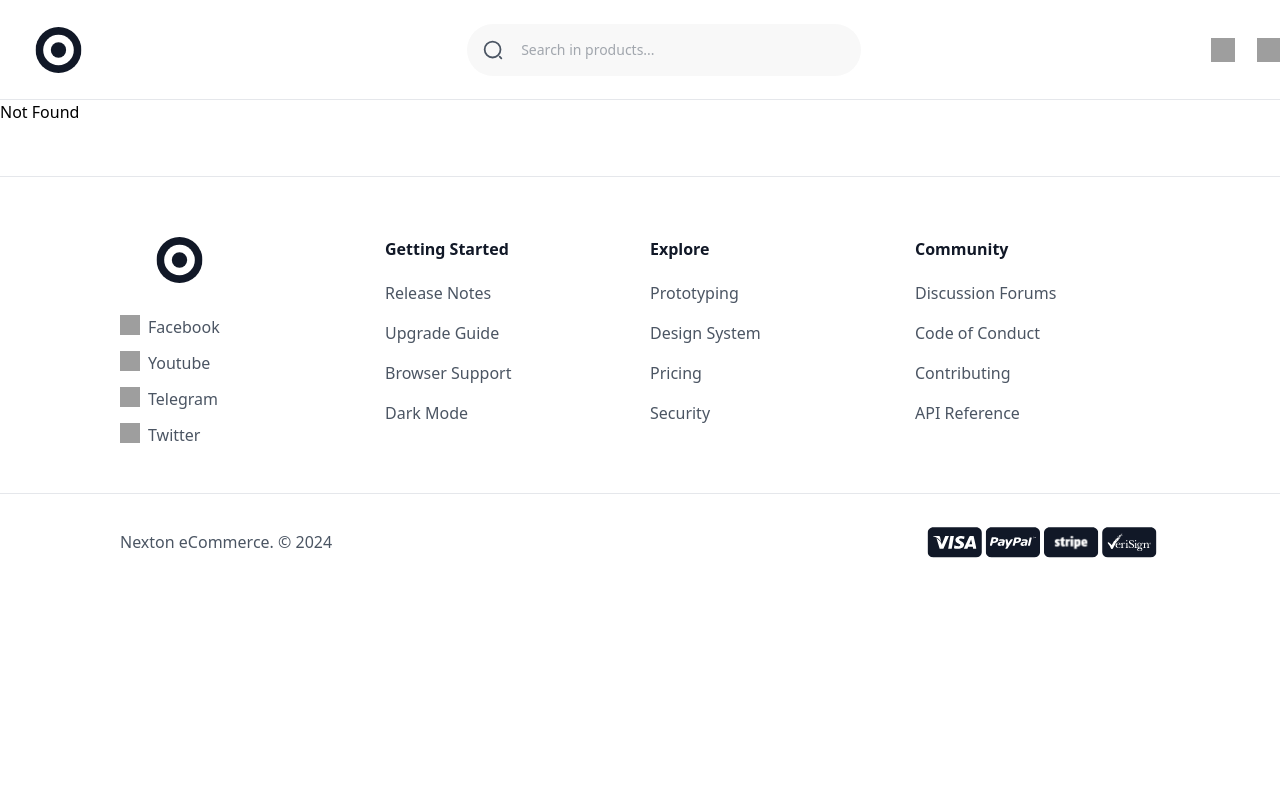
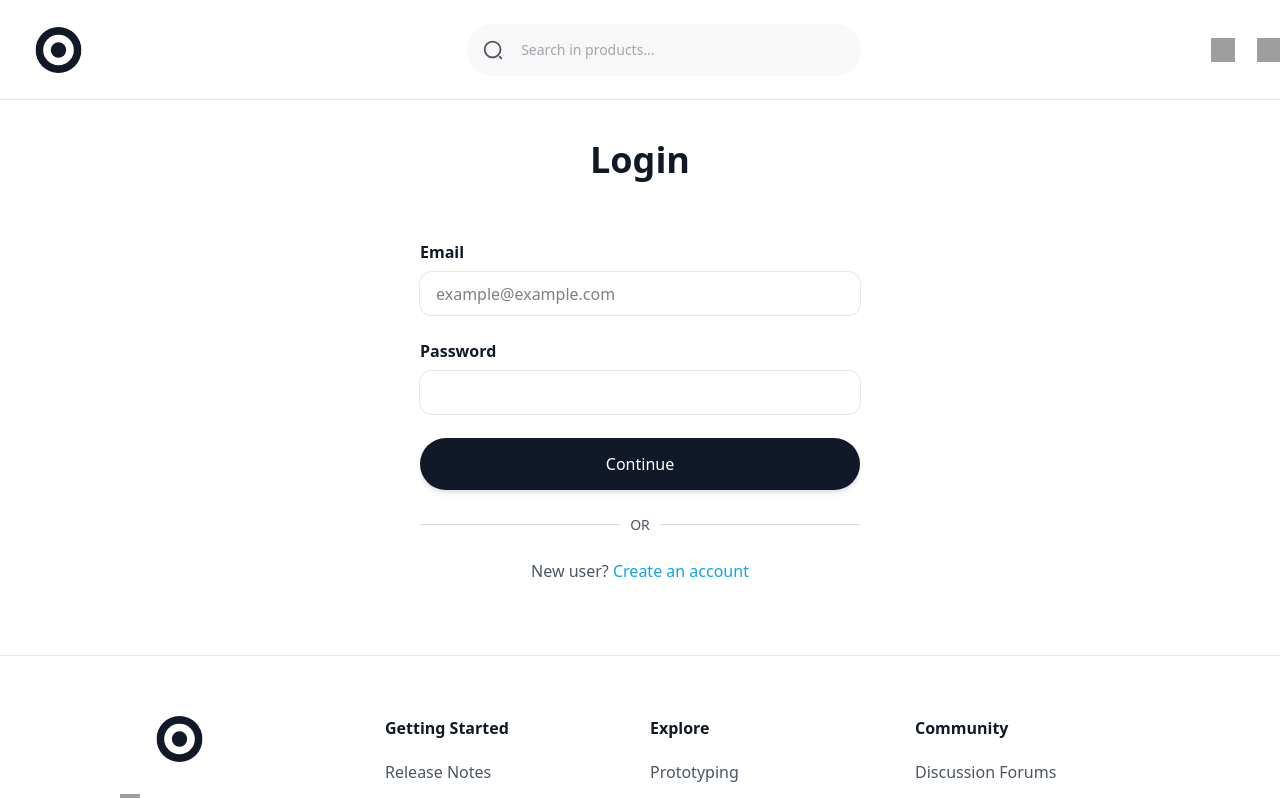
Before and after one commit to nafis-bin/nexton, a React (Vite) app: page /login in a window 1280 px wide. Shown: the top 798 px of the page. Built offline with nearby package versions, Linux system fonts and the light colour scheme; grey boxes are pictures that could not be loaded.

Commit message:
feat: login route ui completed

```diff
--- a/src/routeTree.gen.ts
+++ b/src/routeTree.gen.ts
@@ -12,6 +12,7 @@ import { Route as rootRouteImport } from './routes/__root'
 import { Route as IndexRouteImport } from './routes/index'
 import { Route as ShopsIndexRouteImport } from './routes/shops/index'
 import { Route as ShopsShopIdRouteImport } from './routes/shops/$shopId'
+import { Route as authLoginRouteImport } from './routes/(auth)/login'
 
 const IndexRoute = IndexRouteImport.update({
   id: '/',
@@ -28,33 +29,42 @@ const ShopsShopIdRoute = ShopsShopIdRouteImport.update({
   path: '/shops/$shopId',
   getParentRoute: () => rootRouteImport,
 } as any)
+const authLoginRoute = authLoginRouteImport.update({
+  id: '/(auth)/login',
+  path: '/login',
+  getParentRoute: () => rootRouteImport,
+} as any)
 
 export interface FileRoutesByFullPath {
   '/': typeof IndexRoute
+  '/login': typeof authLoginRoute
   '/shops/$shopId': typeof ShopsShopIdRoute
   '/shops': typeof ShopsIndexRoute
 }
 export interface FileRoutesByTo {
   '/': typeof IndexRoute
+  '/login': typeof authLoginRoute
   '/shops/$shopId': typeof ShopsShopIdRoute
   '/shops': typeof ShopsIndexRoute
 }
 export interface FileRoutesById {
   __root__: typeof rootRouteImport
   '/': typeof IndexRoute
+  '/(auth)/login': typeof authLoginRoute
   '/shops/$shopId': typeof ShopsShopIdRoute
   '/shops/': typeof ShopsIndexRoute
 }
 export interface FileRouteTypes {
   fileRoutesByFullPath: FileRoutesByFullPath
-  fullPaths: '/' | '/shops/$shopId' | '/shops'
+  fullPaths: '/' | '/login' | '/shops/$shopId' | '/shops'
   fileRoutesByTo: FileRoutesByTo
-  to: '/' | '/shops/$shopId' | '/shops'
-  id: '__root__' | '/' | '/shops/$shopId' | '/shops/'
+  to: '/' | '/login' | '/shops/$shopId' | '/shops'
+  id: '__root__' | '/' | '/(auth)/login' | '/shops/$shopId' | '/shops/'
   fileRoutesById: FileRoutesById
 }
 export interface RootRouteChildren {
   IndexRoute: typeof IndexRoute
+  authLoginRoute: typeof authLoginRoute
   ShopsShopIdRoute: typeof ShopsShopIdRoute
   ShopsIndexRoute: typeof ShopsIndexRoute
 }
@@ -82,11 +92,19 @@ declare module '@tanstack/react-router' {
       preLoaderRoute: typeof ShopsShopIdRouteImport
       parentRoute: typeof rootRouteImport
     }
+    '/(auth)/login': {
+      id: '/(auth)/login'
+      path: '/login'
+      fullPath: '/login'
+      preLoaderRoute: typeof authLoginRouteImport
+      parentRoute: typeof rootRouteImport
+    }
   }
 }
 
 const rootRouteChildren: RootRouteChildren = {
   IndexRoute: IndexRoute,
+  authLoginRoute: authLoginRoute,
   ShopsShopIdRoute: ShopsShopIdRoute,
   ShopsIndexRoute: ShopsIndexRoute,
 }
--- /dev/null
+++ b/src/routes/(auth)/login.jsx
@@ -0,0 +1,74 @@
+import { createFileRoute } from "@tanstack/react-router";
+import { useState } from "react";
+
+export const Route = createFileRoute("/(auth)/login")({
+  component: RouteComponent,
+});
+
+function RouteComponent() {
+  const [email, setEmail] = useState("");
+  const [password, setPassword] = useState("");
+
+  const handleLogin = () => {
+    console.table({ email, password });
+    setEmail("");
+    setPassword("");
+  };
+
+  return (
+    <div className="flex flex-col items-center mb-[72px] mt-[40px]">
+      <h1
+        className="text-[36px] leading-[40px] font-semibold text-[#111827]
+        max-sm:text-[24px] max-sm:leading-[32px]"
+      >
+        Login
+      </h1>
+
+      <div className="flex flex-col gap-6 w-[440px] h-max mt-[60px] max-sm:mt-[40px] max-sm:w-[312px]">
+        <div className="w-full flex flex-col gap-2">
+          <p className="text-[16px] leading-[24px] font-semibold text-[#111827]">
+            Email
+          </p>
+          <input
+            className="w-full h-[43.2px] rounded-[12px] px-4 ring-1 ring-[#e5e7eb]"
+            type="email"
+            placeholder="example@example.com"
+            value={email}
+            onChange={(e) => setEmail(e.target.value)}
+          />
+        </div>
+
+        <div className="w-full flex flex-col gap-2">
+          <p className="text-[16px] leading-[24px] font-semibold text-[#111827]">
+            Password
+          </p>
+          <input
+            className="w-full h-[43.2px] rounded-[12px] px-4 ring-1 ring-[#e5e7eb]"
+            type="password"
+            value={password}
+            onChange={(e) => setPassword(e.target.value)}
+          />
+        </div>
+
+        <button
+          className="w-full h-[52px] bg-[#111827] shadow-md rounded-[9999px] text-[16px] leading-[24px] font-medium text-white
+            max-sm:h-[40px] max-sm:text-[14px] max-sm:leading-[20px]"
+          onClick={handleLogin}
+        >
+          Continue
+        </button>
+      </div>
+      <div className="flex h-[20.4px] w-[440px] items-center my-6 max-sm:w-[312px]">
+        <div className="flex-grow border-t border-gray-300"></div>
+        <span className="text-[14px] leading-[20px] max-sm:text-[12px] max-sm:leading-[16px] font-medium text-[#4b5563] mx-[10px]">
+          OR
+        </span>
+        <div className="flex-grow border-t border-gray-300"></div>
+      </div>
+
+      <div className="text-[16px] leading-[24px] text-[#4b5563] max-sm:text-[14px] max-sm:leading-[20px]">
+        New user? <span className="text-[#0ea5e9]">Create an account</span>
+      </div>
+    </div>
+  );
+}
```
